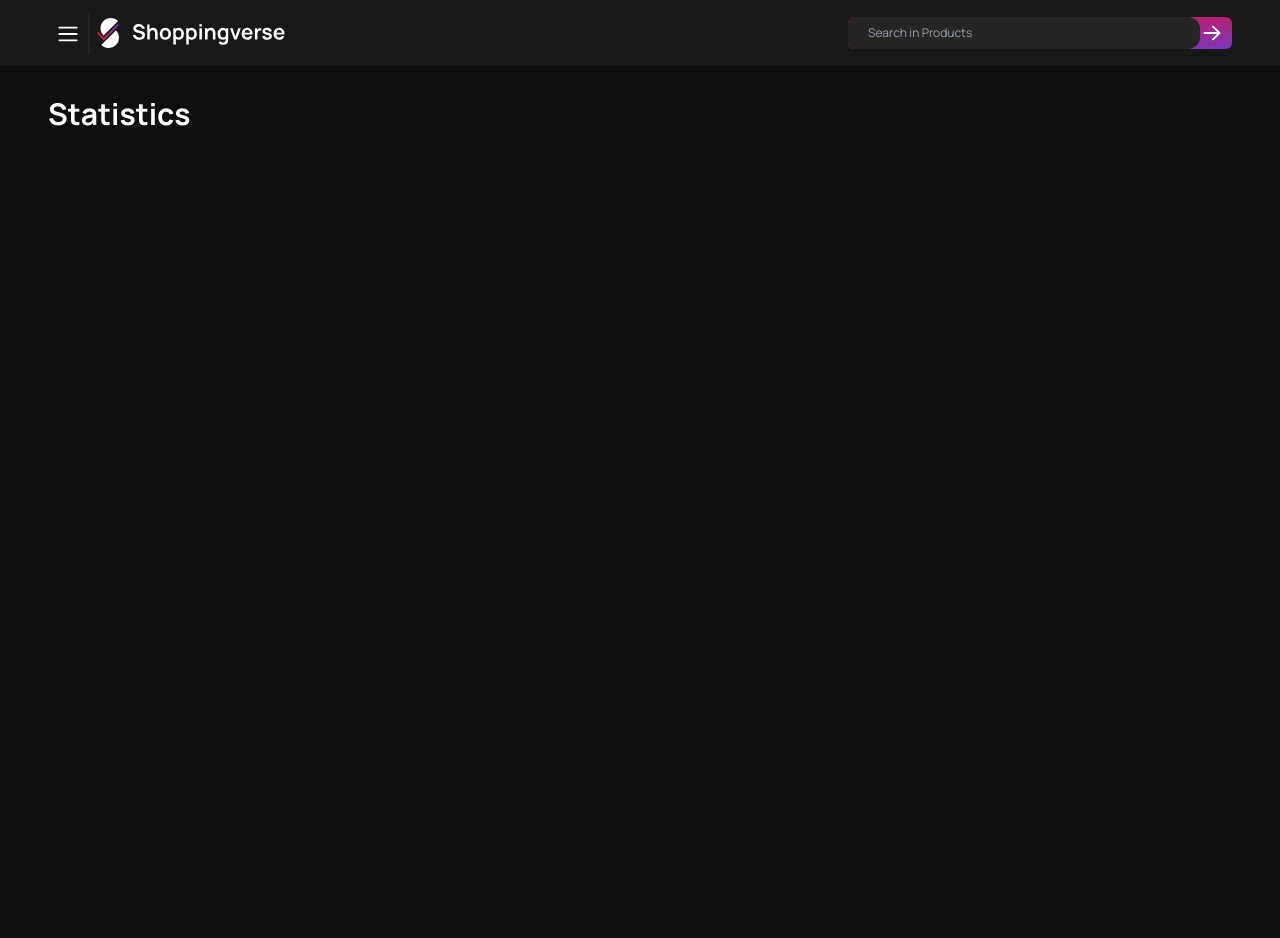
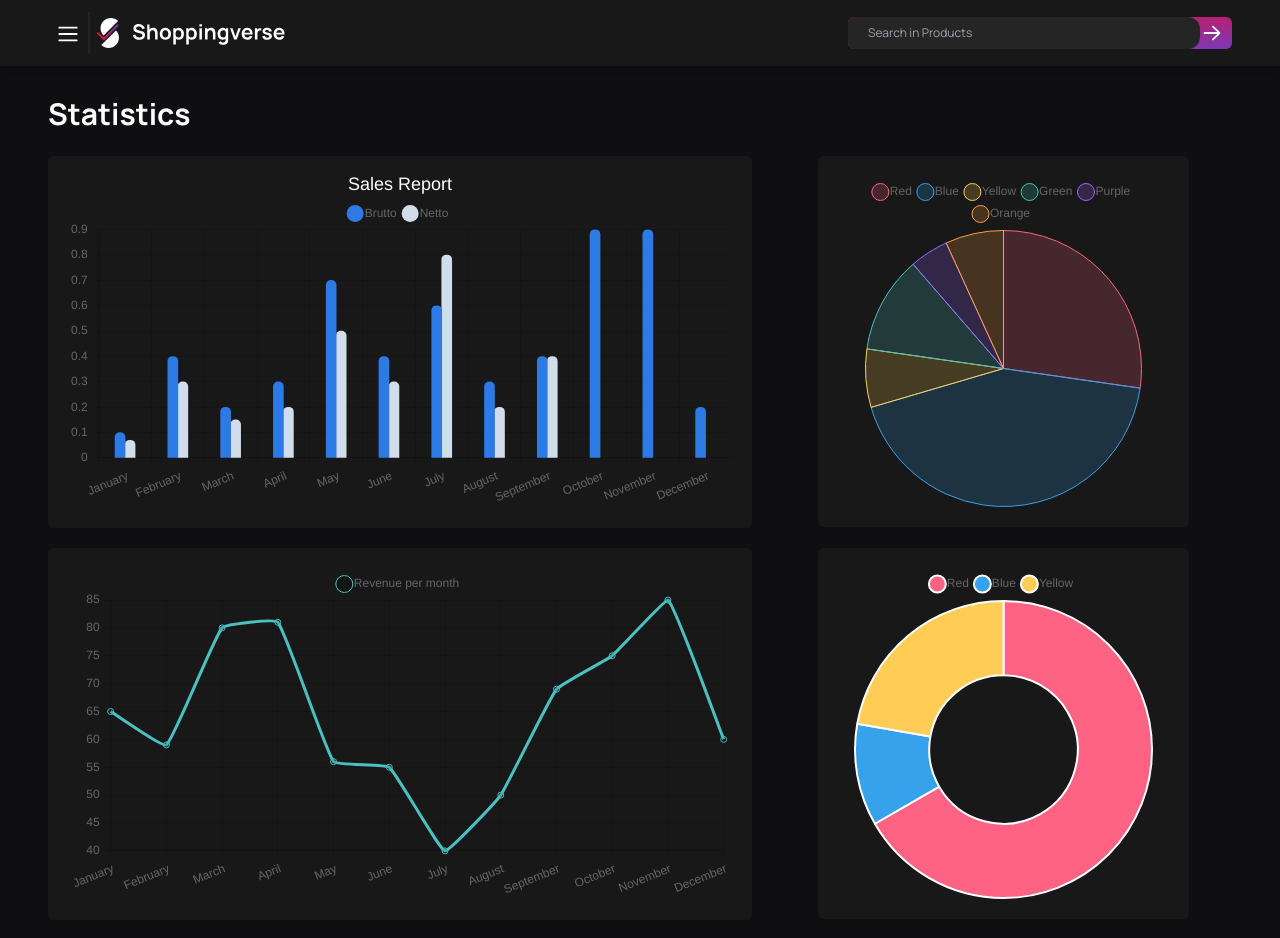
Before and after one commit to Soul-Coders/ecommerce-dapp, a Next.js app: page /seller/statistics in a window 1280 px wide. Shown: the top 938 px of the page. Before the commit the page ends 800 px from the top, so only its background shows below. Built offline with nearby package versions, Linux system fonts and the light colour scheme.

Commit message:
Statistics page

```diff
--- /dev/null
+++ b/components/charts/Doughnut.jsx
@@ -0,0 +1,57 @@
+import { Doughnut } from 'react-chartjs-2';
+import Card from '../Card';
+
+const data = {
+  labels: ['Red', 'Blue', 'Yellow'],
+  datasets: [
+    {
+      label: 'Sales by Category',
+      data: [300, 50, 100],
+      backgroundColor: [
+        'rgb(255, 99, 132)',
+        'rgb(54, 162, 235)',
+        'rgb(255, 205, 86)',
+      ],
+      hoverOffset: 4,
+    },
+  ],
+};
+
+const options = {
+  plugins: {
+    legend: {
+      position: 'top',
+      align: 'center',
+      labels: {
+        boxWidth: 7,
+        usePointStyle: true,
+        pointStyle: 'circle',
+      },
+      scales: {
+        xAxis: {
+          display: false,
+        },
+        yAxis: {
+          max: 1,
+        },
+      },
+    },
+  },
+};
+
+const Dough = () => {
+  return (
+    <div className="">
+      <Card className={'w-[85vw] md:w-[25.75vw] lg:w-[26.8vw] xl:w-[29vw]'}>
+        <Doughnut
+          data={data}
+          width={'w-fit'}
+          className={'w-[80vw] md:w-[23.5vw]'}
+          options={options}
+        />
+      </Card>
+    </div>
+  );
+};
+
+export default Dough;
--- /dev/null
+++ b/components/charts/Line.jsx
@@ -0,0 +1,95 @@
+// 1. Import controllers, elements, etc. which you'll use
+import {
+  Chart as ChartJS,
+  CategoryScale,
+  LinearScale,
+  PointElement,
+  LineElement,
+  Title,
+  Tooltip,
+  Legend,
+  Filler,
+  BarElement,
+  BarController,
+} from 'chart.js';
+
+// 2. Register them
+ChartJS.register(
+  BarElement,
+  BarController,
+  CategoryScale,
+  LinearScale,
+  PointElement,
+  LineElement,
+  Filler,
+  Title,
+  Tooltip,
+  Legend
+);
+import Card from '../Card';
+import { Line } from 'react-chartjs-2';
+
+const data = {
+  labels: [
+    'January',
+    'February',
+    'March',
+    'April',
+    'May',
+    'June',
+    'July',
+    'August',
+    'September',
+    'October',
+    'November',
+    'December',
+  ],
+  datasets: [
+    {
+      label: 'Revenue per month',
+      data: [65, 59, 80, 81, 56, 55, 40, 50, 69, 75, 85, 60],
+      fill: false,
+      borderColor: 'rgb(75, 192, 192)',
+      tension: 0.1,
+    },
+  ],
+};
+
+const options = {
+    plugins: {
+      legend: {
+        position: 'top',
+        align: 'center',
+        labels: {
+          boxWidth: 7,
+          usePointStyle: true,
+          pointStyle: 'circle',
+        },
+        scales: {
+          xAxis: {
+            display: false,
+          },
+          yAxis: {
+            max: 1,
+          },
+        },
+      },
+    },
+  };
+
+const LineChart = () => {
+  return (
+    <div className="">
+      <Card className="w-[85vw] md:w-[47.5vw] lg:w-[50vw] xl:w-[55vw]">
+        <Line
+          data={data}
+          className={'w-full'}
+          height={'md:h-96'}
+          options={options}
+        ></Line>
+      </Card>
+    </div>
+  );
+};
+
+export default LineChart;
--- a/components/charts/Pie.jsx
+++ b/components/charts/Pie.jsx
@@ -32,11 +32,38 @@ export const data = {
   ],
 };
 
+const options = {
+  plugins: {
+    legend: {
+      position: 'top',
+      align: 'center',
+      labels: {
+        boxWidth: 7,
+        usePointStyle: true,
+        pointStyle: 'circle',
+      },
+      scales: {
+        xAxis: {
+          display: false,
+        },
+        yAxis: {
+          max: 1,
+        },
+      },
+    },
+  },
+};
+
 const PieChart = () => {
   return (
     <div className="">
-      <Card className={''}>
-        <Pie data={data} className={'w-[80vw] md:w-[23.5vw]'} />
+      <Card className={'w-[85vw] md:w-[25.75vw] lg:w-[26.8vw] xl:w-[29vw]'}>
+        <Pie
+          data={data}
+          width={'w-fit'}
+          className={'w-[80vw] md:w-[23.5vw]'}
+          options={options}
+        />
       </Card>
     </div>
   );
--- a/components/charts/Sales.jsx
+++ b/components/charts/Sales.jsx
@@ -67,7 +67,7 @@ const options = {
   plugins: {
     legend: {
       position: 'top',
-      align: 'start',
+      align: 'center',
       labels: {
         boxWidth: 7,
         usePointStyle: true,
@@ -102,7 +102,7 @@ const options = {
 const Sales = () => {
   return (
     <div className="">
-      <Card className="w-[88vw] md:w-[47.5vw] lg:w-[54.5vw]">
+      <Card className="w-[85vw] md:w-[47.5vw] lg:w-[50vw] xl:w-[55vw]">
         <Bar
           data={data}
           className={'w-full'}
--- a/pages/seller/dashboard.jsx
+++ b/pages/seller/dashboard.jsx
@@ -106,7 +106,7 @@ const Dashboard = () => {
             <div className="">
               <Sales />
             </div>
-            <div className="pt-3">
+            <div className="pt-3 md:pt-0">
               <PieChart />
             </div>
           </div>
--- a/pages/seller/statistics.jsx
+++ b/pages/seller/statistics.jsx
@@ -1,9 +1,28 @@
 import Page from '../../components/Page';
+import Sales from '../../components/charts/Sales';
+import PieChart from '../../components/charts/Pie';
+import LineChart from '../../components/charts/Line';
+import Dough from '../../components/charts/Doughnut';
 
 const Statistics = () => {
   return (
     <div>
-      <Page name="Statistics">{/* Main content here */}</Page>
+      <Page name="Statistics">
+        <div className="grid grid-cols-1 md:grid-cols-[65%_35%]">
+          <div className="">
+            <Sales />
+          </div>
+          <div className="pt-3 md:pt-0">
+            <PieChart />
+          </div>
+          <div className="pt-3 md:pt-5">
+            <LineChart />
+          </div>
+          <div className="pt-3 md:pt-5">
+            <Dough />
+          </div>
+        </div>
+      </Page>
     </div>
   );
 };
```
